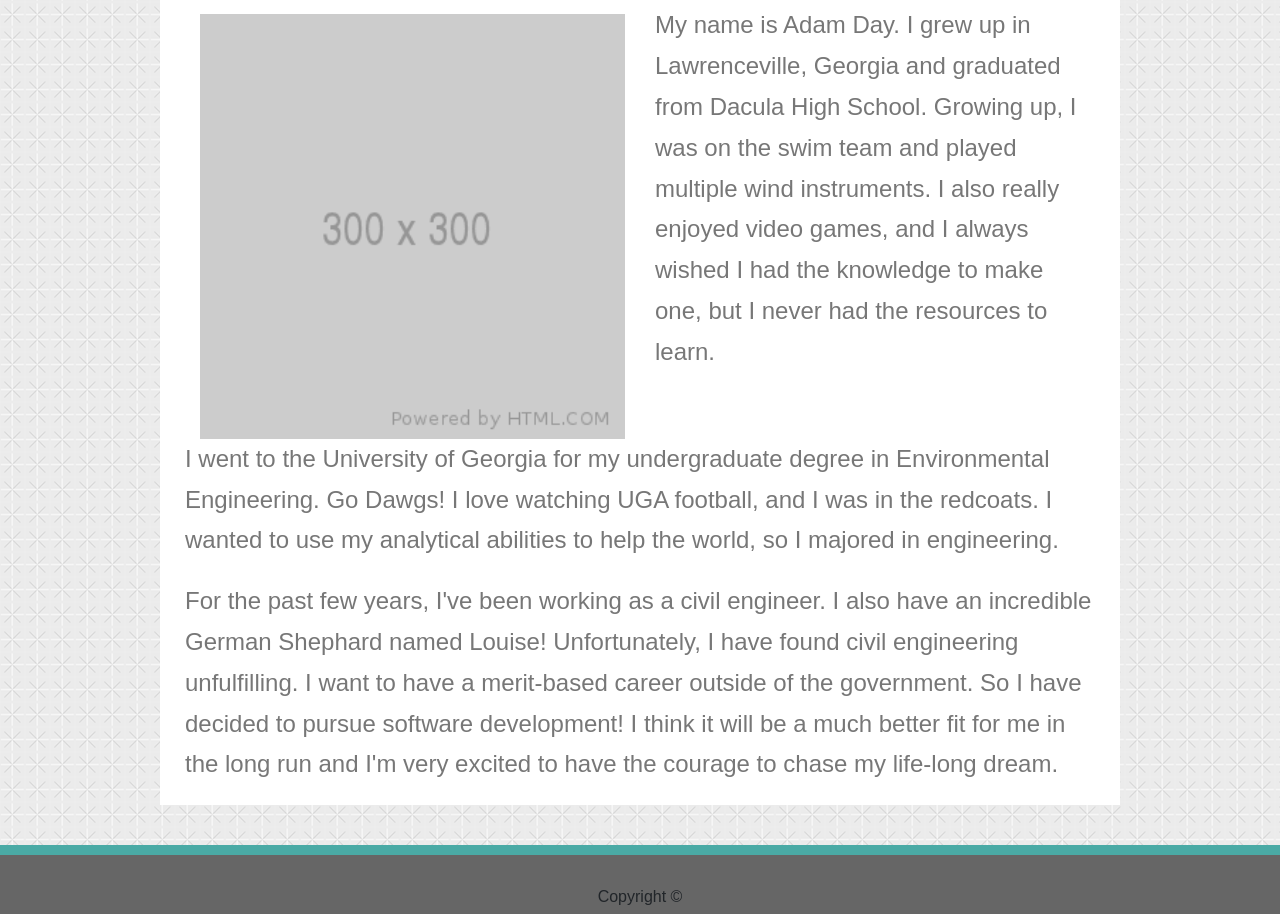
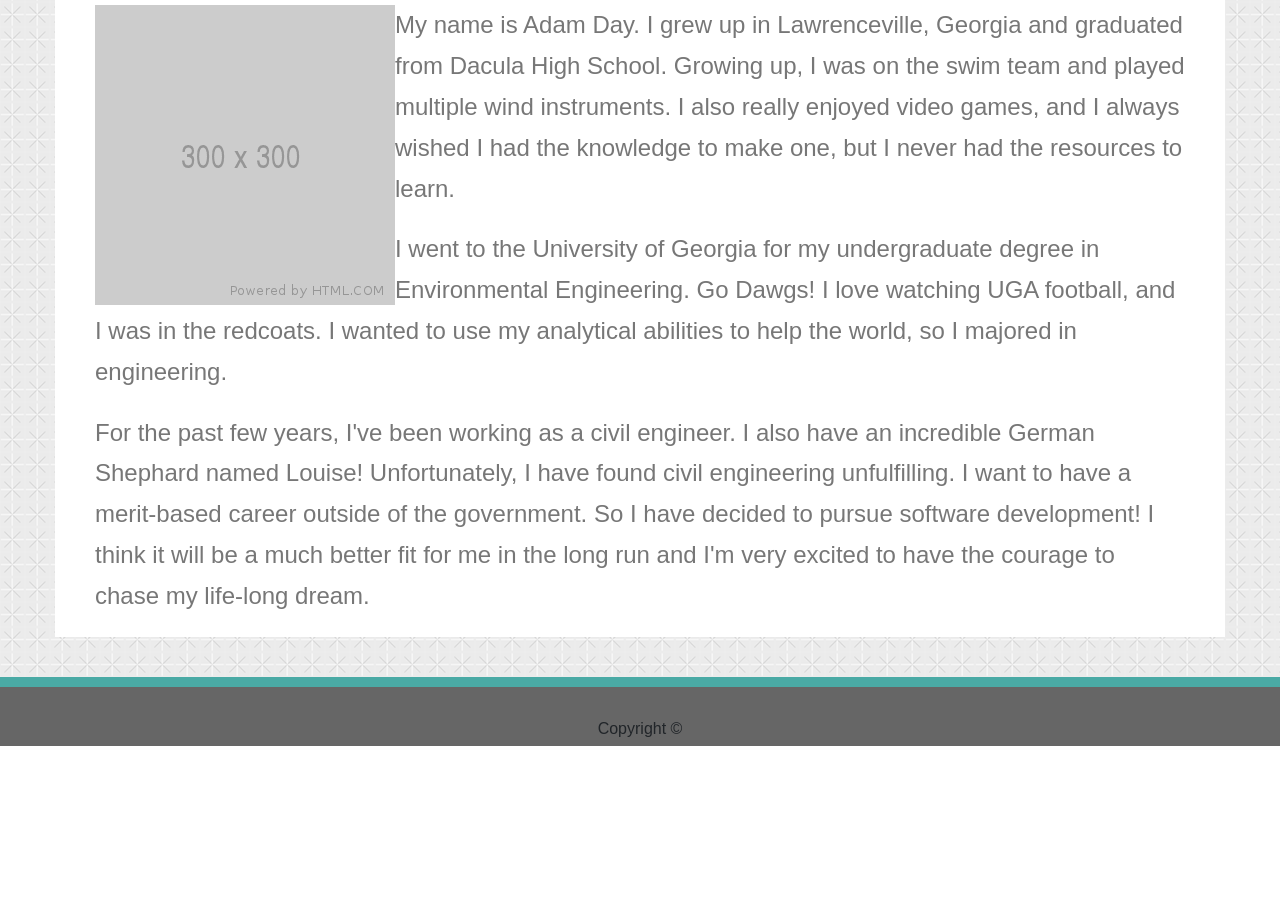
Before and after one commit to dayadam/Bootstrap-Portfolio, a plain HTML site: page index.html in a window 1280 px wide. Shown: the part 193-1107 px from the top of the page. After the commit the page ends 939 px from the top, so only its background shows below. Drawn offline with nearby package versions, Linux system fonts and the light colour scheme.

Commit message:
trying to get resposiveness in main body

```diff
--- a/assets/css/style.css
+++ b/assets/css/style.css
@@ -77,6 +77,11 @@ img {
     padding-top: 8.5px;
     float: left;
     padding-right: 30px;
+}
+
+.img-about {
+    padding: 0;
+    float: left;
 }
 
 body {
--- a/index.html
+++ b/index.html
@@ -27,39 +27,81 @@
     </div>
     <div class="background">
         <div class="container">
-            <div class="container-body">
+
+            <div class="row">
+
+                <div class="container-body col-sm-12 col-md-12 col-lg-12 col-xl-12">
+
+                    <div class="rowo">
                         <h2>About me</h2>
-                <div class="row">
-                    <img src="assets/images/300.png" alt="placeholder" class="col12 col-md-6" />
-                    <p class="col12 col-md-6">My name is Adam Day. I grew up in Lawrenceville, Georgia and graduated
+                    </div>
+                    <div class="rowo">
+                        <div class="colo-6">
+                            <img src="assets/images/300.png" alt="placeholder" class="img-about" />
+                        </div>
+                        <div class="colo-6">
+                            <p>My name is Adam Day. I grew up in Lawrenceville, Georgia and graduated
                                 from Dacula High School.
                                 Growing
-                        up, I was on the swim team and played multiple wind instruments. I also really enjoyed video
+                                up, I was on the swim team and played multiple wind instruments. I also really enjoyed
+                                video
                                 games,
                                 and
                                 I always wished I had the knowledge to make one, but I never had the resources to learn.
                             </p>
                         </div>
-                <div class="row">
-                    <p>I went to the University of Georgia for my undergraduate degree in Environmental Engineering. Go
+                    </div>
+
+
+                    <div class="rowo">
+
+                        <p>I went to the University of Georgia for my undergraduate degree in
+                            Environmental Engineering.
+                            Go
                             Dawgs! I
-                        love watching UGA football, and I was in the redcoats. I wanted to use my analytical abilities
+                            love watching UGA football, and I was in the redcoats. I wanted to use my analytical
+                            abilities
                             to
                             help
                             the world, so I majored in engineering.
                         </p>
                     </div>
-                <div class="row">
-                    <p>For the past few years, I've been working as a civil engineer. I also have an incredible German
-                        Shephard named Louise! Unfortunately, I have found civil engineering unfulfilling. I want to
+
+                    <div class="rowo">
+
+                        <p>For the past few years, I've been working as a civil engineer. I also have an
+                            incredible
+                            German
+                            Shephard named Louise! Unfortunately, I have found civil engineering unfulfilling. I
+                            want to
                             have a
-                        merit-based career outside of the government. So I have decided to pursue software development!
+                            merit-based career outside of the government. So I have decided to pursue software
+                            development!
                             I
                             think it will
-                        be a much better fit for me in the long run and I'm very excited to have the courage to chase my
+                            be a much better fit for me in the long run and I'm very excited to have the courage
+                            to
+                            chase my
                             life-long dream.
                         </p>
+
                     </div>
+
+                </div>
+            </div>
+            <!--<div class="row">
+                <div class="col-md-6 col-lg-6">
+                    <p>Lorem ipsum, dolor sit amet consectetur adipisicing elit. Alias, beatae
+                        voluptatibus facilis
+                        aperiam veritatis nostrum! Repellat ab facilis magni expedita at adipisci natus eum. Excepturi
+                        voluptates voluptate reprehenderit. Voluptates, cum.</p>
+
+                </div>
+            </div> -->
+
+        </div>
+    </div>
+
     </div>
     </div>
     </div>
```
Lines whose indentation alone changed are shown as unchanged.
